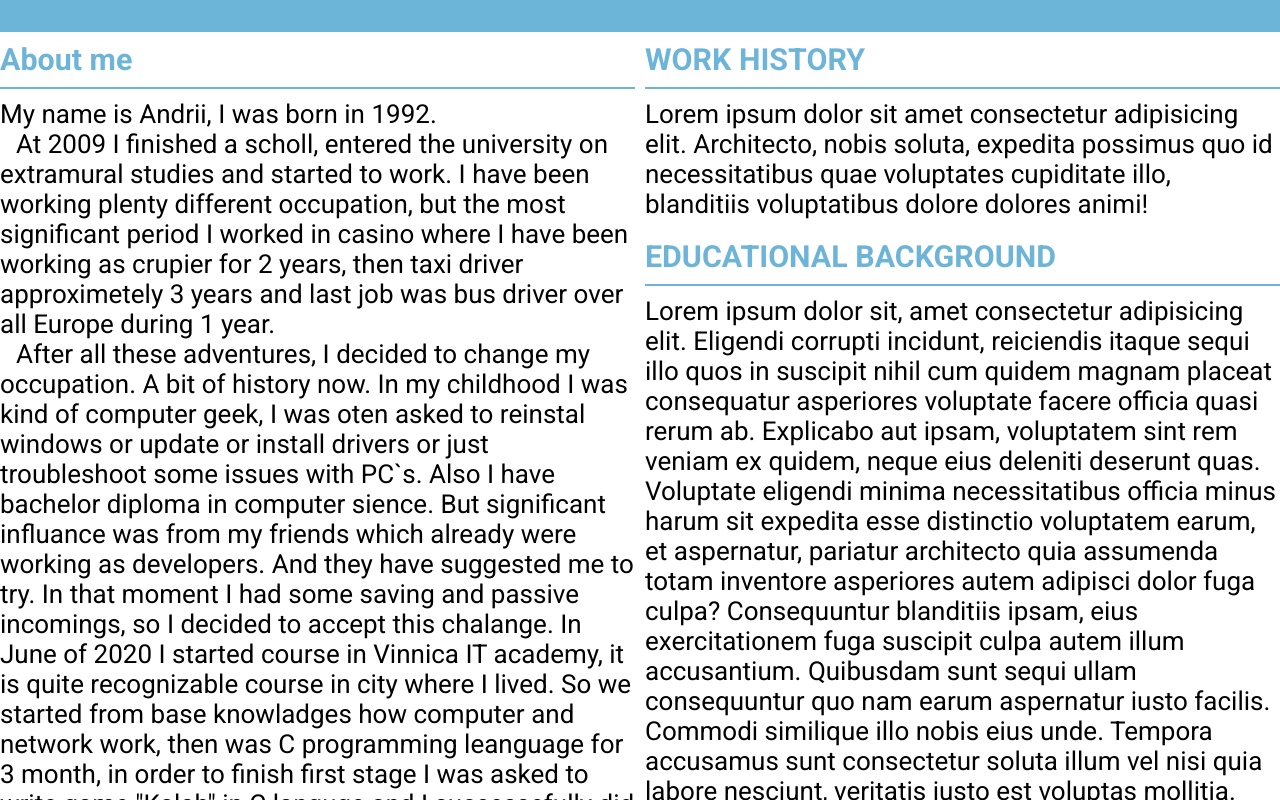
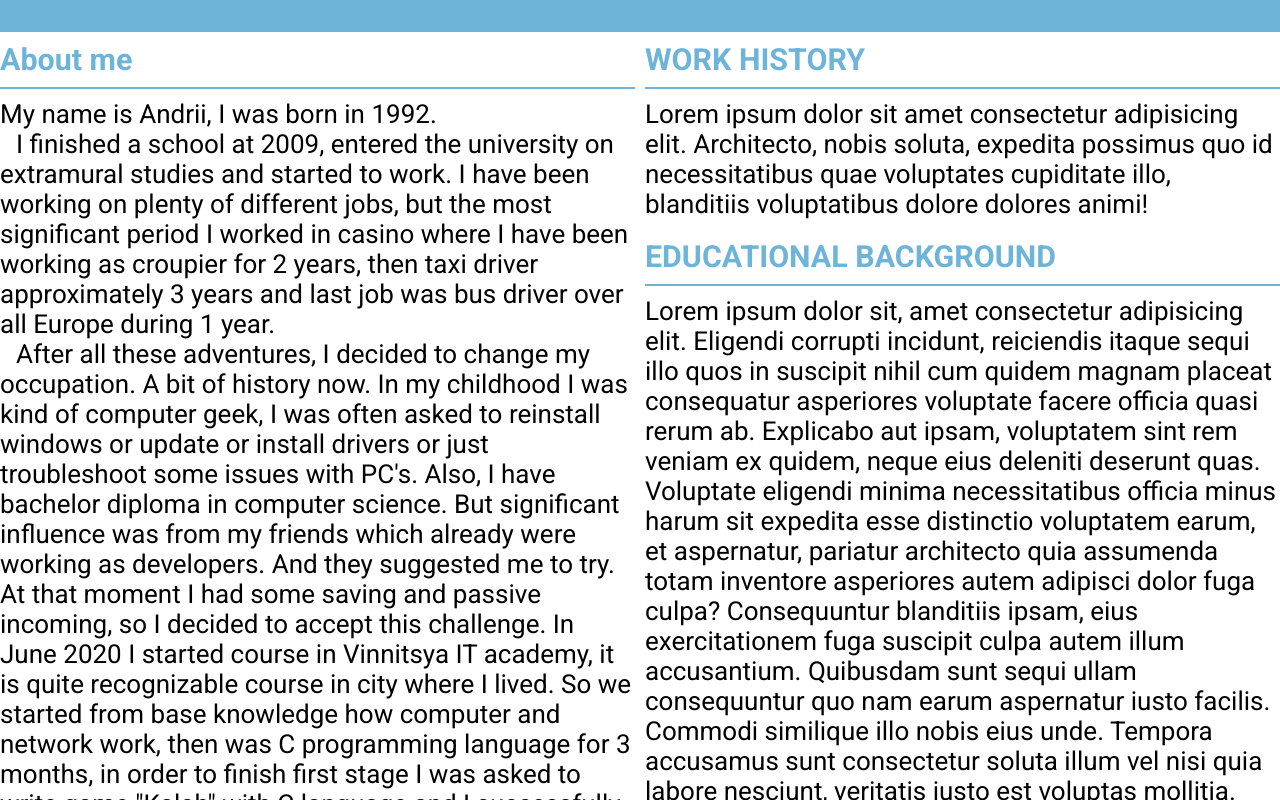
Before and after one commit to andrii-vovnenko/my-cv, a website built with Vite: page index.html in a window 1280 px wide. Shown: the part 260-1060 px from the top of the page. Built offline with nearby package versions, Linux system fonts and the light colour scheme.

Commit message:
fix type errors

```diff
--- a/index.html
+++ b/index.html
@@ -63,32 +63,31 @@
         <div>
           <p>My name is Andrii, I was born in 1992.</p>
           <p>
-            At 2009 I finished a scholl, entered the university on extramural studies and started to work.
-            I have been working plenty different occupation,
-            but the most significant period I worked in casino where I have been working as crupier for 2 years,
-            then taxi driver approximetely 3 years and last job was bus driver over all Europe during 1 year.
+            I finished a school at 2009, entered the university on extramural studies and started to work.
+            I have been working on plenty of different jobs, but the most significant period I worked in casino where I have been working as croupier for 2 years,
+            then taxi driver approximately 3 years and last job was bus driver over all Europe during 1 year.
           </p>
           <p>
             After all these adventures, I decided to change my occupation.
             A bit of history now. In my childhood I was kind of computer geek,
-            I was oten asked to reinstal windows or update or install drivers or just troubleshoot some issues with PC`s.
-            Also I have bachelor diploma in computer sience.
-            But significant influance was from my friends which already were working as developers.
-            And they have suggested me to try. In that moment I had some saving and passive incomings, so I decided to accept this chalange.
-            In June of 2020 I started course in Vinnica IT academy, it is quite recognizable course in city where I lived.
-            So we started from base knowladges how computer and network work, then was C programming leanguage for 3 month,
-            in order to finish first stage I was asked to write game "Kalah" in C languge and I successefully did it.
-            Then I had to chose which way I want learn next. I had variants such web, applications (android, ios), and I chose web.
-            First stage lasted 3 month, after it I understood that I made great job, because I was the best student in my group.
-            So I started to learn javaScript, HTML and CSS. After two month of learning each student had to make own page with js, html and css, it was the end of second stage.
+            I was often asked to reinstall windows or update or install drivers or just troubleshoot some issues with PC's.
+            Also, I have bachelor diploma in computer science. But significant influence was from my friends which already were working as developers.
+            And they suggested me to try. At that moment I had some saving and passive incoming, so I decided to accept this challenge.
+            In June 2020 I started course in Vinnitsya IT academy, it is quite recognizable course in city where I lived.
+            So we started from base knowledge how computer and network work, then was C programming language for 3 months,
+            in order to finish first stage I was asked to write game "Kalah" with C language and I successfully did it.
+            Then I had to chose which way I want learn next.
+            I had variants such web, applications (android, IOS), and I chose web.
+            First stage lasted 3 months, after it I understood that I made great job, because I was the best student in my group.
+            So I started to learn JavaScript, HTML and CSS.
+            After two months of learning each student had to make own page with js, html and css, it was the end of second stage.
             Then was the most sophisticated stage, I started to learn node.js with teacher that was a team leader in IT company.
-            We were building a server with node.js, and mysql database.
-            After seven month of learning I was offered to pass an interview to my teacher`s company, and I was applied for a job as trainee developer.
-            So I finished my studiyng earlier than planned.
+            We were building a server with node.js, and MySQL database.
+            After seven months from starting course I was offered to pass an interview to my teacher's company, and I was applied for a job as trainee developer.
+            So I finished my studying earlier than planned.
           </p>
           <p>
-            So how can I describe my self? I will say that I am hard worker person, I like studiyng, self motivated, purposeful,
-            non-conflict person, reliable.
+            So how can I describe my self? I will say that I am hard worker person, I like studying, self-motivated, purposeful, non-conflict person, reliable.
           </p>
         </div>
       </div>
```
